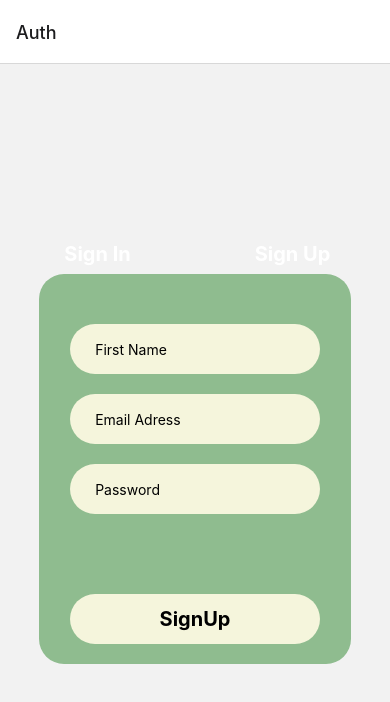
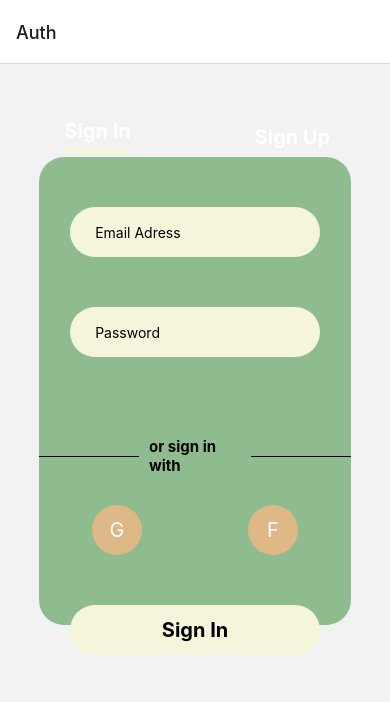
Before and after one commit to Rini0404/ExpenseTrak, a React Native app: screen /Auth in a window 390 px wide. Shown: the top 702 px of the page. Built offline with nearby package versions, Linux system fonts and the light colour scheme; what expo-linking would draw is missing.

Commit message:
oAuth2.0

```diff
--- /dev/null
+++ b/components/Socials/FbUp.tsx
@@ -0,0 +1,40 @@
+import { StyleSheet, Text, TouchableOpacity, View } from 'react-native'
+import React from 'react'
+
+const FbUp = () => {
+  return (
+    // make a small circle with a google logo
+    <View style={styles.container}>
+        <TouchableOpacity>
+      <View style={styles.circle}>
+
+        <Text style={styles.text}>F</Text>
+
+      </View>
+        </TouchableOpacity>
+    </View>
+
+  )
+}
+
+export default FbUp
+
+const styles = StyleSheet.create({
+  container: {
+    flex: 1,
+    justifyContent: 'center',
+    alignItems: 'center',
+  },
+  circle: {
+    width: 50,
+    height: 50,
+    borderRadius: 50 / 2,
+    backgroundColor: '#DEB887',
+    justifyContent: 'center',
+    alignItems: 'center',
+  },
+  text: {
+    color: 'white',
+    fontSize: 20,
+  },
+})
--- /dev/null
+++ b/components/Socials/GoogleUp.tsx
@@ -0,0 +1,38 @@
+import { StyleSheet, Text, TouchableOpacity, View } from "react-native";
+import React from "react";
+
+const GoogleUp = () => {
+  return (
+    // make a small circle with a google logo
+    <View style={styles.container}>
+      <TouchableOpacity>
+        <View style={styles.circle}>
+          <Text style={styles.text}>G</Text>
+        </View>
+      </TouchableOpacity>
+    </View>
+  );
+};
+
+export default GoogleUp;
+
+const styles = StyleSheet.create({
+  container: {
+    flex: 1,
+    justifyContent: "center",
+    alignItems: "center",
+  },
+  circle: {
+    width: 50,
+    height: 50,
+    borderRadius: 50 / 2,
+    // backgroundColor of light brown
+    backgroundColor: "#DEB887",
+    justifyContent: "center",
+    alignItems: "center",
+  },
+  text: {
+    color: "white",
+    fontSize: 20,
+  },
+});
--- a/package.json
+++ b/package.json
@@ -19,9 +19,11 @@
     "@react-navigation/native-stack": "^6.1.0",
     "expo": "~47.0.7",
     "expo-asset": "~8.6.2",
+    "expo-auth-session": "^3.7.2",
     "expo-constants": "~14.0.2",
     "expo-font": "~11.0.1",
     "expo-linking": "~3.2.3",
+    "expo-random": "^13.0.0",
     "expo-splash-screen": "^0.17.5",
     "expo-status-bar": "~1.4.2",
     "expo-system-ui": "~2.0.1",
--- a/screens/Auth.tsx
+++ b/screens/Auth.tsx
@@ -11,6 +11,8 @@ import {
 import React from "react";
 import { FontAwesome } from "@expo/vector-icons";
 import SignIn from "./SignIn";
+import GoogleUp from "../components/Socials/GoogleUp";
+import FbUp from "../components/Socials/FbUp";
 
 interface Props {
   isLoading: boolean;
@@ -18,7 +20,7 @@ interface Props {
   password: string;
 }
 
-// children
+// const Sig
 
 export default function Auth(props: Props) {
   const [email, setEmail] = React.useState("");
@@ -58,27 +60,23 @@ export default function Auth(props: Props) {
     console.log("unhide password");
   };
 
-  const [changeTab, setChangeTab] = React.useState(false);
+  const [changeTab, setChangeTab] = React.useState(true);
 
   const handleChange = () => {
     setChangeTab(true);
     setChangeSignUp(false);
   };
-  const [ changeSignUp, setChangeSignUp ] = React.useState(false);
+  const [changeSignUp, setChangeSignUp] = React.useState(false);
 
   const handleOtherChange = () => {
     setChangeTab(false);
     setChangeSignUp(true);
   };
 
-
-
-
   return (
     <View style={styles.container}>
       {/* tabs for modal */}
       <View style={styles.tabs}>
-
         {changeTab ? (
           <TouchableOpacity onPress={handleChange} style={styles.tab}>
             <View style={styles.tabTextContainer}>
@@ -91,8 +89,7 @@ export default function Auth(props: Props) {
           </TouchableOpacity>
         )}
 
-        {
-          changeSignUp ? (
+        {changeSignUp ? (
           <TouchableOpacity onPress={handleOtherChange} style={styles.tab2}>
             <View style={styles.tabTextContainer}>
               <Text style={styles.tabText}>Sign Up</Text>
@@ -102,16 +99,10 @@ export default function Auth(props: Props) {
           <TouchableOpacity onPress={handleOtherChange} style={styles.tab2}>
             <Text style={styles.tabText}>Sign Up</Text>
           </TouchableOpacity>
-        )
-        }
-
-
+        )}
       </View>
 
-
-
-     {
-        changeSignUp ? (
+      {changeSignUp ? (
         <View style={styles.inputContainer}>
           <TouchableOpacity style={styles.inputF}>
             <TextInput
@@ -144,6 +135,19 @@ export default function Auth(props: Props) {
             />
           </TouchableOpacity>
 
+          {/* or sign up with */}
+          <View style={styles.orSignUp}>
+            <View style={styles.line}></View>
+            <Text style={styles.orText}>or sign up with</Text>
+            <View style={styles.line}></View>
+          </View>
+
+          {/* socials */}
+          <View style={styles.socials}>
+          <GoogleUp />
+          <FbUp />
+          </View>
+
           {isLoading ? (
             <Modal animationType="slide" transparent={true} visible={isLoading}>
               <View style={styles.centeredView}>
@@ -154,23 +158,44 @@ export default function Auth(props: Props) {
             </Modal>
           ) : (
             <TouchableOpacity onPress={onSignUp} style={styles.button}>
-              <Text style={styles.buttonText}>SignUp</Text>
+              <Text style={styles.buttonText}>Sign Up</Text>
             </TouchableOpacity>
           )}
         </View>
-
       ) : (
-          <SignIn />
-        )
-
+        <SignIn email={email} password={password} isLoading={isLoading} />
+      )}
+    </View>
+  );
 }
 
-    </View>
-  );
-};
+const styles = StyleSheet.create({
+  socials: {
+    flexDirection: "row",
+    justifyContent: "space-evenly",
+    width: "100%",
+    marginTop: 30,
+    marginBottom: 30,
+  },
 
+  orSignUp: {
+    flexDirection: "row",
+    alignItems: "center",
+    justifyContent: "center",
+    marginTop: 20,
+  },
+  orText: {
+    color: "black",
+    fontSize: 15,
+    fontWeight: "bold",
+    marginHorizontal: 10,
+  },
+  line: {
+    height: 1,
+    width: 100,
+    backgroundColor: "black",
+  },
 
-const styles = StyleSheet.create({
   tabTextContainer: {
     borderBottomWidth: 7,
     borderBottomRightRadius: 10,
@@ -198,7 +223,6 @@ const styles = StyleSheet.create({
     justifyContent: "center",
     alignItems: "center",
     marginTop: 10,
-
   },
   tabText: {
     fontSize: 20,
@@ -207,6 +231,7 @@ const styles = StyleSheet.create({
   },
   container: {
     flex: 1,
+    top: "-10%",
     alignItems: "center",
     justifyContent: "center",
     // borderWidth: 1,
@@ -254,7 +279,7 @@ const styles = StyleSheet.create({
   },
   inputContainer: {
     width: "80%",
-    height: "50%",
+    height: "60%",
     marginBottom: 20,
     alignItems: "center",
     backgroundColor: "rgb(143, 188, 143)",
@@ -267,9 +292,7 @@ const styles = StyleSheet.create({
     alignItems: "center",
     justifyContent: "center",
     borderRadius: 25,
-    marginTop: 60,
-    // marginBottom: 20,
-    // bottom: 40,
+    marginTop: 20,
   },
   buttonText: {
     color: "black",
--- a/screens/SignIn.tsx
+++ b/screens/SignIn.tsx
@@ -1,14 +1,16 @@
 import { View, Text, Modal, TouchableOpacity, TextInput,  StyleSheet } from 'react-native'
 import React, { Component } from 'react'
+import GoogleUp from '../components/Socials/GoogleUp';
+import FbUp from '../components/Socials/FbUp';
 
 
 interface Props {
-    isLoading: boolean;
+    isLoading: any;
     email: string;
     password: string;
 }
 
-export default class Auth extends Component<Props> {
+export default class Auth extends Component<Props, any> {
 
 
   constructor(props: Props) {
@@ -16,43 +18,31 @@ export default class Auth extends Component<Props> {
     super(props);
 
     this.state = {
-      changeTab: false,
-      setChangeTab: false,
-      changeSignUp: false,
-      setChangeSignUp: false,
+      isLoading: false,
       password: '',
       email: ''
-
     };
   }
 
 
     render() {
 
-    const { isLoading, email, password } = this.props;
-
+    const { isLoading, email, password } = this.state;
 
     const onSignIn = () => {
-      // this is how to set The state
-      this.setState({ isLoading });
-
+      this.setState({isLoading: true})
     };
 
     return (
       <View style={styles.inputContainer}>
-      <TouchableOpacity style={styles.inputF}>
-        <TextInput
-          style={styles.inputText}
-          placeholderTextColor="black"
-          placeholder="First Name"
-        />
-      </TouchableOpacity>
 
       <TouchableOpacity style={styles.inputF2}>
         <TextInput
           style={styles.inputText}
           placeholderTextColor="black"
           placeholder="Email Adress"
+          onChangeText={(text) => this.setState({email: text})}
+          value={email}
         />
       </TouchableOpacity>
 
@@ -62,8 +52,22 @@ export default class Auth extends Component<Props> {
           placeholderTextColor="black"
           placeholder="Password"
           secureTextEntry={true}
+          onChangeText = {(text) => this.setState({password: text})}
+          value={password}
         />
       </TouchableOpacity>
+
+      <View style={styles.orSignUp}>
+            <View style={styles.line}></View>
+            <Text style={styles.orText}>or sign in with</Text>
+            <View style={styles.line}></View>
+          </View>
+
+          {/* socials */}
+          <View style={styles.socials}>
+          <GoogleUp />
+          <FbUp />
+          </View>
 
       {isLoading ? (
         <Modal animationType="slide" transparent={true} visible={isLoading}>
@@ -75,7 +79,7 @@ export default class Auth extends Component<Props> {
         </Modal>
       ) : (
         <TouchableOpacity onPress={onSignIn} style={styles.button}>
-          <Text style={styles.buttonText}>SignUp</Text>
+          <Text style={styles.buttonText}>Sign In</Text>
         </TouchableOpacity>
       )}
     </View>
@@ -84,6 +88,33 @@ export default class Auth extends Component<Props> {
 }
 
 const styles = StyleSheet.create({
+  socials: {
+    flexDirection: "row",
+    justifyContent: "space-evenly",
+    width: "100%",
+    marginTop: 30,
+    marginBottom: 10,
+  },
+
+  orSignUp: {
+    flexDirection: "row",
+    alignItems: "center",
+    justifyContent: "center",
+    marginTop: 80,
+  },
+  orText: {
+    color: "black",
+    fontSize: 15,
+    fontWeight: "bold",
+    marginHorizontal: 10,
+  },
+  line: {
+    height: 1,
+    width: 100,
+    backgroundColor: "black",
+
+  },
+
   tabTextContainer: {
     borderBottomWidth: 7,
     borderBottomRightRadius: 10,
@@ -146,16 +177,6 @@ const styles = StyleSheet.create({
     color: "black",
     width: "80%",
   },
-  inputF: {
-    backgroundColor: "#F5F5DC",
-    width: "80%",
-    height: 50,
-    alignItems: "center",
-    justifyContent: "center",
-    borderRadius: 25,
-    marginBottom: 20,
-    marginTop: 50,
-  },
   inputF2: {
     backgroundColor: "#F5F5DC",
     width: "80%",
@@ -163,11 +184,12 @@ const styles = StyleSheet.create({
     alignItems: "center",
     justifyContent: "center",
     borderRadius: 25,
-    marginBottom: 20,
+    // marginBottom: 20,
+    marginTop: 50,
   },
   inputContainer: {
     width: "80%",
-    height: "50%",
+    height: "60%",
     marginBottom: 20,
     alignItems: "center",
     backgroundColor: "rgb(143, 188, 143)",
@@ -180,8 +202,9 @@ const styles = StyleSheet.create({
     alignItems: "center",
     justifyContent: "center",
     borderRadius: 25,
-    marginTop: 60,
-    // marginBottom: 20,
+    marginTop: 40,
+
+    marginBottom: 30,
     // bottom: 40,
   },
   buttonText: {
```
Also changed, not shown: 2 other files (tests, documents, lock files or other folders). Lines whose indentation alone changed are shown as unchanged.
